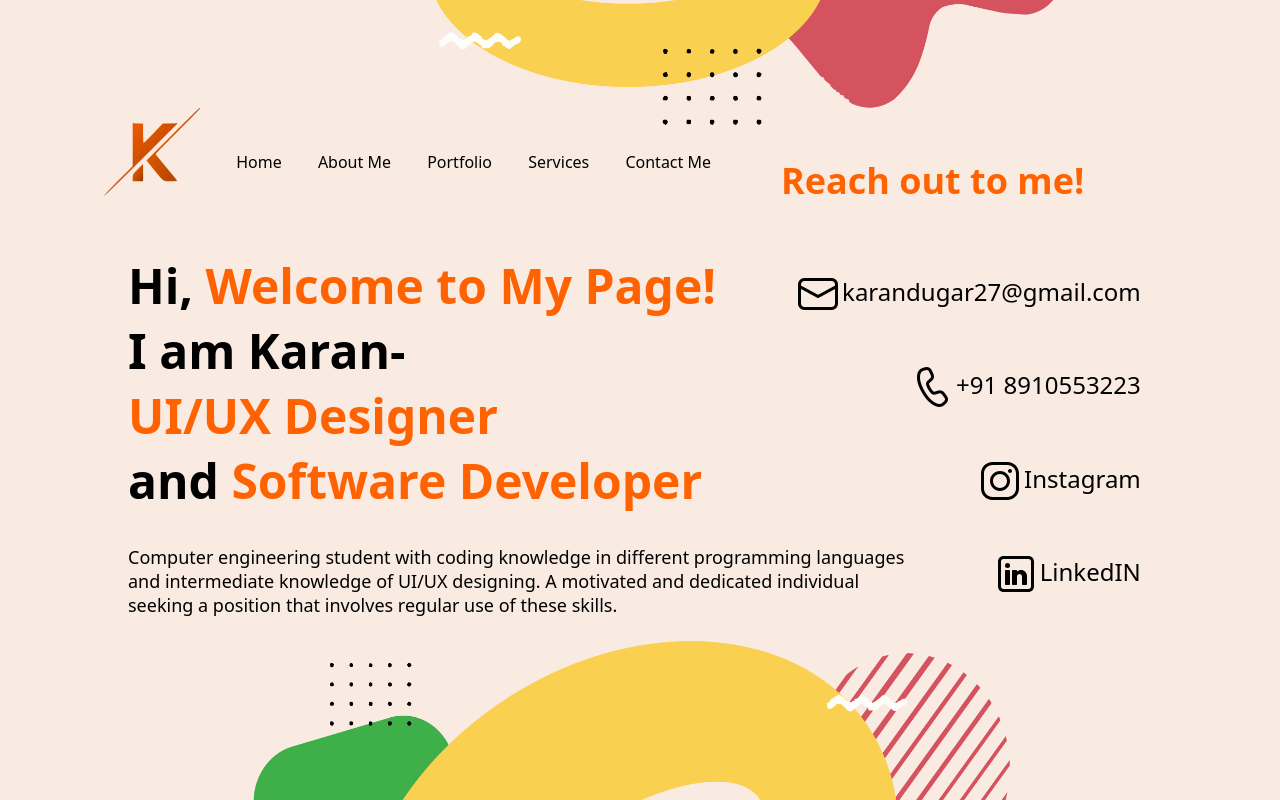
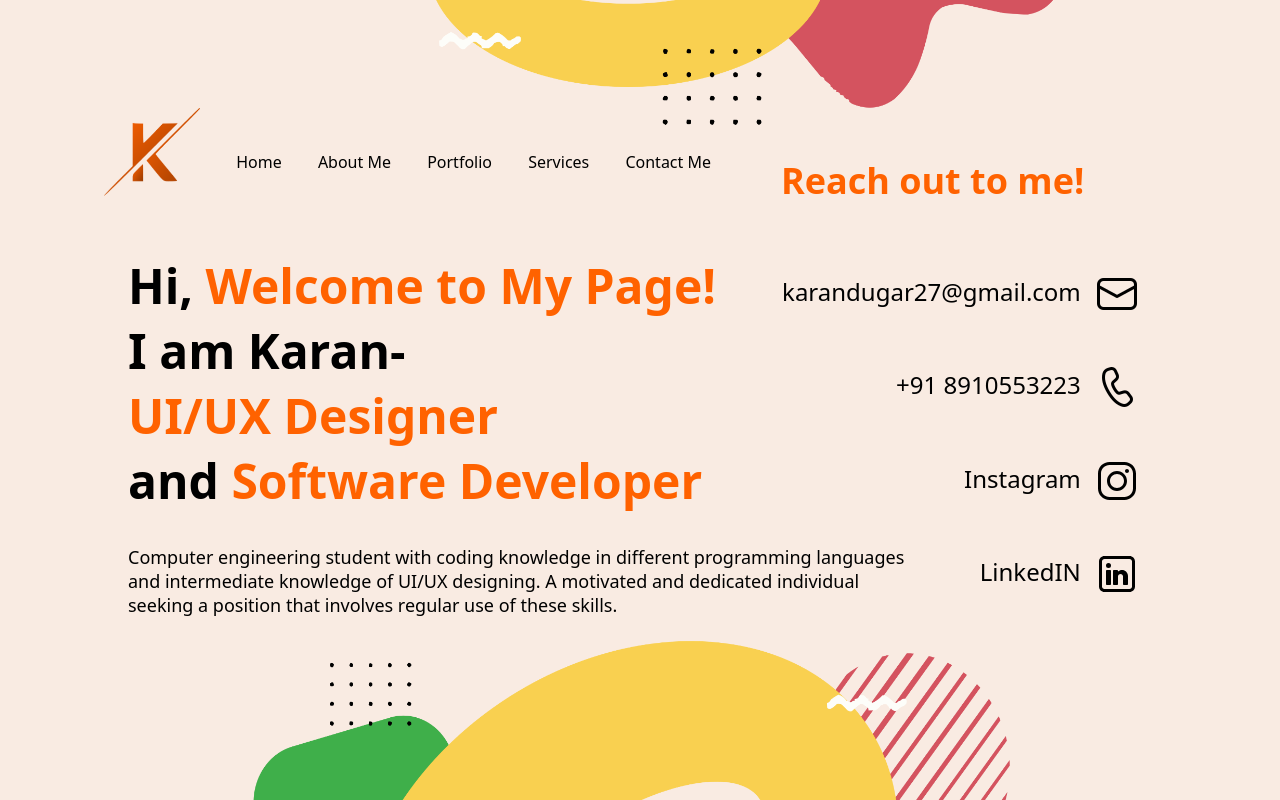
Before and after one commit to Karan2721/Portfolio_WEBP, a plain HTML site: page contact.html in a window 1280 px wide. Shown: the top 800 px of the page. Drawn offline with Linux system fonts and the light colour scheme.

Commit message:
fixed linking

```diff
--- a/contact.html
+++ b/contact.html
@@ -28,10 +28,10 @@
     </div>
     <aside>
         <h2>Reach out to me!</h2>
-        <div><img src="pictures/mail.png" alt=""><a href="mailto:karandugar27@gmail.com">karandugar27@gmail.com</a></div>
-        <div><img src="pictures/phone.png" alt=""><a href="">+91 8910553223</a></div>
-        <div><img src="pictures/insta.svg" alt="https://www.instagram.com/karanxm__"><a href="">Instagram</a></div>
-        <div><img src="pictures/linkedin.svg" alt=""><a href="https://www.linkedin.com/in/karan-dugar-680b81237/">LinkedIN</a></div>
+        <div><a href="mailto:karandugar27@gmail.com">karandugar27@gmail.com</a><img src="pictures/mail.png" alt=""></div>
+        <div><a href="">+91 8910553223</a><img src="pictures/phone.png" alt=""></div>
+        <div><a href="https://www.instagram.com/karanxm__/">Instagram</a><img src="pictures/insta.svg" alt=""></div>
+        <div><a href="https://www.linkedin.com/in/karan-dugar-680b81237/">LinkedIN</a><img src="pictures/linkedin.svg" alt=""></div>
     </aside>
 </body>
 </html>
```
Also changed, not shown: about.html (+1 -1 lines), portfolio.html (+1 -1 lines).
